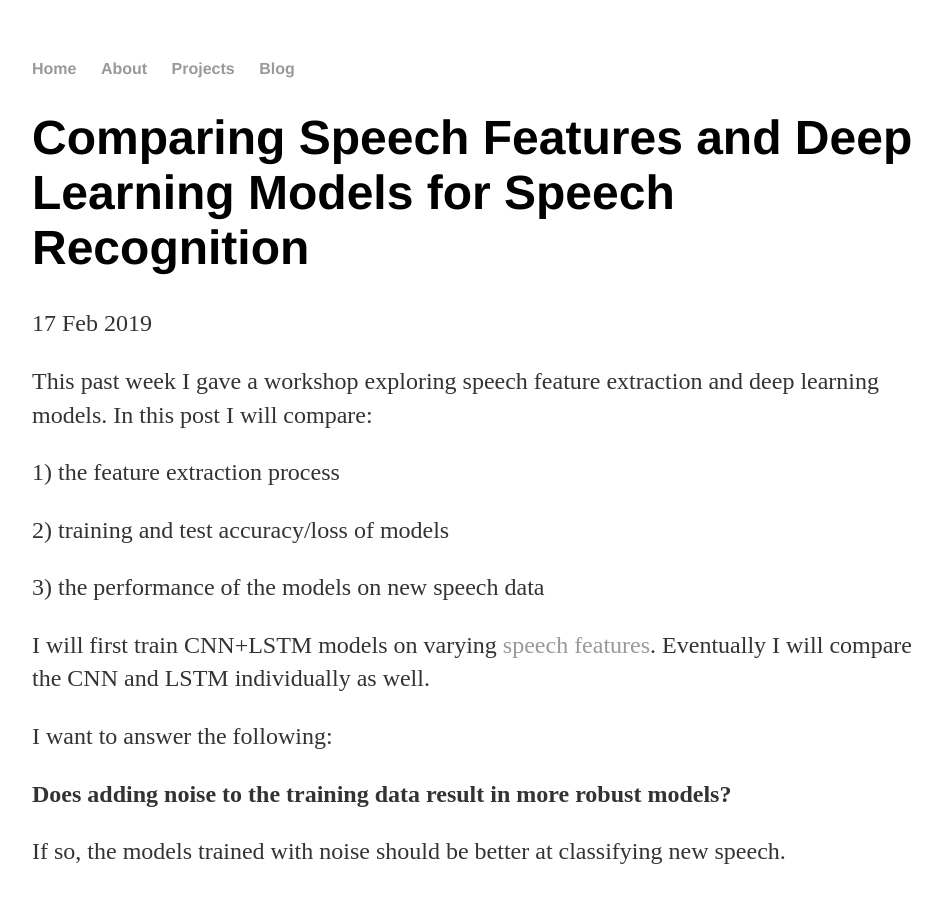
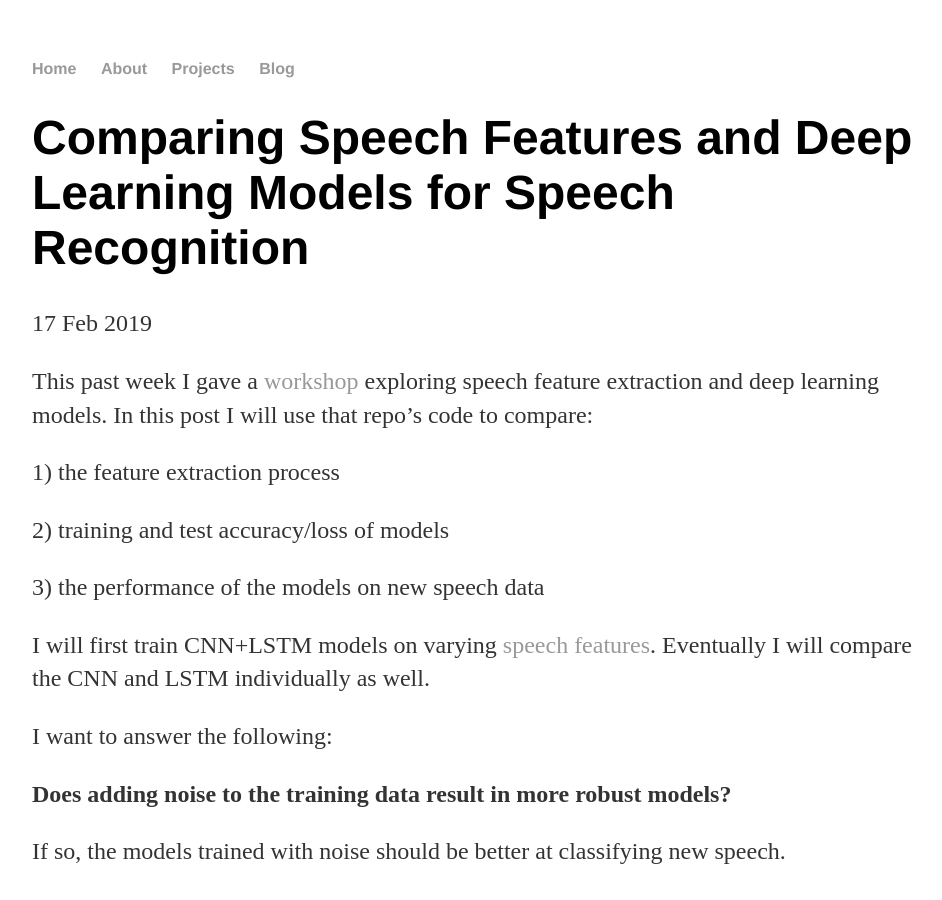
Before and after one commit to a-n-rose/a-n-rose.github.io, a Jekyll site: the page built from _posts/2019-02-17-comparing-features-and-models-deep-learning-and-speech.md, in a window 1280 px wide and 900 px high. Shown: the whole window, without its empty margins (160-1102 px from the left). Built offline with Jekyll 4.4.1, drawn with Linux system fonts in a browser that asks for light colours.

Commit message:
added link to workshop post; reduced waveform size

```diff
--- a/_posts/2019-02-17-comparing-features-and-models-deep-learning-and-speech.md
+++ b/_posts/2019-02-17-comparing-features-and-models-deep-learning-and-speech.md
@@ -4,7 +4,7 @@ title: "Comparing Speech Features and Deep Learning Models for Speech Recognitio
 date: 2019-02-17
 ---
 
-This past week I gave a workshop exploring speech feature extraction and deep learning models. In this post I will compare:
+This past week I gave a <a href="/2019/01/13/workshop-pyladies-deeplearning-speech.html">workshop</a> exploring speech feature extraction and deep learning models. In this post I will use that repo's code to compare:
 
 1) the feature extraction process
 
@@ -98,7 +98,7 @@ Durations of Feature Extraction and Best Model Performance
 
 While these models didn't do so well with the new speech, I have to give them credit, as the library I used to record the new speech recorded along with it a heck ton of noise. I am working on making those recordings cleaner - maybe it's just on my system, I don't know. To give you an idea of *how much noise* is in these recordings and why noise reduction helped:
 
-![Imgur](https://i.imgur.com/MW6Sm8G.png)
+![Imgur](https://i.imgur.com/MW6Sm8G.png?1)
 
 That aside, I was surprised to find that the models **not** trained with noise performed better on the new speech. I just tested these models with my own speech and on my own computer, so this finding might not hold up elsewhere. If it *is* the case, however, that noise doesn't necessarily help the CNN+LSTM model, hooray! The addition of noise required much longer feature duration times. It will be interesting to see if this holds true for the CNN and LSTM on their own.
 
```
